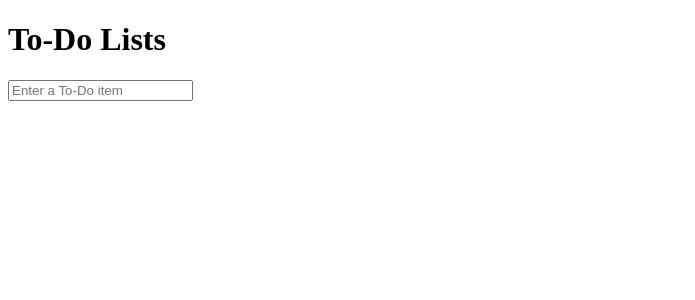
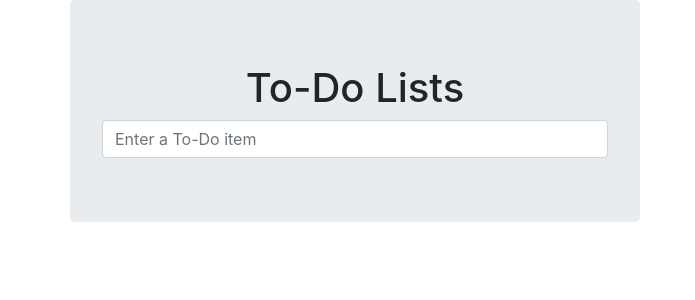
Before and after one commit to nicorellius/fiblist, a Django app: page / in a window 1280 px wide. Shown: the top 300 px of the page, without its empty margins (0-695 px from the left). Run offline with Django 3.2, Linux system fonts and the light colour scheme; some libraries are stand-ins or nearby versions.

Commit message:
added bootstrap fun, and static root for collectstatic to work.

```diff
--- a/fiblist/lists/templates/base.html
+++ b/fiblist/lists/templates/base.html
@@ -14,20 +14,35 @@
 <meta name="description" content="fiblist is a django project for the fuck it bucket phenomenon">
 <meta name="author" content="nicorellius of CISTech Consulting">
 
+<link href="{% static 'bootstrap/css/bootstrap.css' %}" rel="stylesheet" media="screen">
 <title>{% block title %}{{ title }}{% endblock title %}</title>
 
 </head>
 
 <body>
 
-<h1>{% block header_text %}{% endblock header_text %}</h1>
+<div class="container">
 
-    <form method="post" action="{% block form_action %}{% endblock form_action %}">
-        {% csrf_token %}
-        <input id="id_new_item" name="item_text" placeholder="Enter a To-Do item" />
-    </form>
+    <div class="row">
+        <div class="col-md-6 col-md-offset-3 jumbotron">
+            <div class="text-center">
+                <h1>{% block header_text %}{% endblock header_text %}</h1>
+                <form method="post" action="{% block form_action %}{% endblock form_action %}">
+                    {% csrf_token %}
+                    <input id="id_new_item" class="form-control input-lg"
+                        name="item_text" placeholder="Enter a To-Do item" />
+                </form>
+            </div>
+        </div>
+    </div>
 
-    {% block table %}{% endblock table %}
+    <div class="row">
+        <div class="col-md-6 col-md-offset-3">
+            {% block table %}{% endblock table %}
+        </div>
+    </div>
+
+</div>
 
 </body>
 
--- a/fiblist/lists/templates/list.html
+++ b/fiblist/lists/templates/list.html
@@ -8,7 +8,7 @@
 
 {% block table %}
 
-    <table id="id_list_table">
+    <table id="id_list_table" class="table">
         {% for item in list.item_set.all %}
             <tr>
                 <td>{{ forloop.counter }}: {{ item.text }}</td>
--- /dev/null
+++ b/fiblist/static/css/base.css
@@ -0,0 +1,3 @@
+#id_new_item {
+    margin-top: 2ex;
+}
```
Also changed, not shown: fiblist/fiblist/settings.py (+7 -1 lines).
